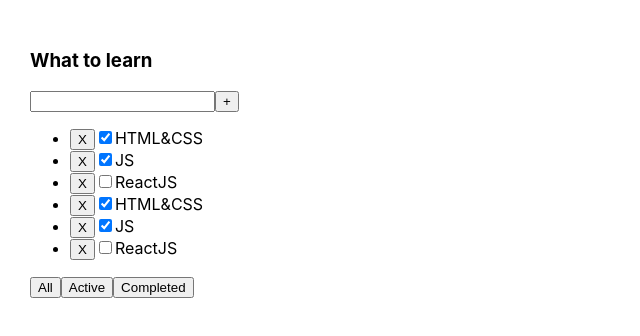
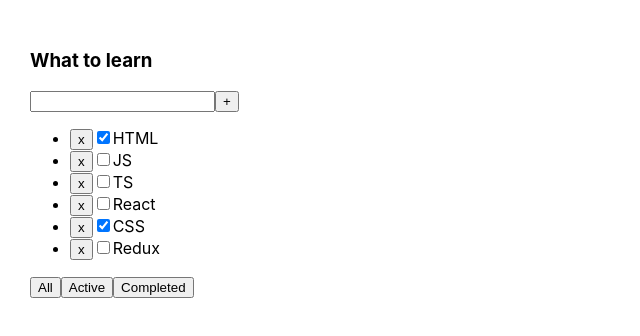
Before and after one commit to MitPalVach/todo, a React (Create React App) app: page / in a window 1280 px wide. Shown: the top 336 px of the page, without its empty margins (0-640 px from the left). Built offline with nearby package versions, Linux system fonts and the light colour scheme.

Commit message:
3 lesson setState event Button Input

```diff
--- a/package.json
+++ b/package.json
@@ -10,10 +10,12 @@
     "@types/node": "^12.0.0",
     "@types/react": "^16.9.0",
     "@types/react-dom": "^16.9.0",
+    "@types/uuid": "^8.3.0",
     "react": "^16.13.1",
     "react-dom": "^16.13.1",
     "react-scripts": "3.4.1",
-    "typescript": "~3.7.2"
+    "typescript": "~3.7.2",
+    "uuid": "^8.3.2"
   },
   "scripts": {
     "start": "react-scripts start",
--- a/src/App.tsx
+++ b/src/App.tsx
@@ -1,50 +1,53 @@
 import React, {useState} from 'react';
 import './App.css';
-import {Todolist} from './Todolist';
+import Todolist, {tasksType} from "./Todolist";
+import {v1} from 'uuid';
 
 
-export type keyType =
-    'All' | 'Active' | 'Completed'
-
+export type keyType = 'All' | 'Active' | 'Completed'
 
 function App() {
 
-    let [tasks1, setTasks1] = useState([
-        {id: 1, title: "HTML&CSS", isDone: true},
-        {id: 2, title: "JS", isDone: true},
-        {id: 3, title: "ReactJS", isDone: false},
-        {id: 4, title: "HTML&CSS", isDone: true},
-        {id: 5, title: "JS", isDone: true},
-        {id: 6, title: "ReactJS", isDone: false}
+    let [tasks, setTasks] = useState<tasksType[]>([
+        {id: v1(), title: 'HTML', isDone: true},
+        {id: v1(), title: 'JS', isDone: false},
+        {id: v1(), title: 'TS', isDone: false},
+        {id: v1(), title: 'React', isDone: false},
+        {id: v1(), title: 'CSS', isDone: true},
+        {id: v1(), title: 'Redux', isDone: false}
     ])
+    let [filter, setFilter] = useState<keyType>('All')
 
-    let [filter, setFilter] = useState<keyType>('All')
-    const removeTasks = (id: number) => {
-        tasks1 = tasks1.filter(t1 => t1.id !== id)
-        setTasks1(tasks1)
-        console.log(tasks1)
+    function removeTask(id: string) {
+        let filteredTasks = tasks.filter(t => t.id !== id)
+        setTasks(filteredTasks);
     }
 
-    const changeFilter = (key: keyType) => {
-        console.log(key)
-        setFilter(key)
+    function changeFilter(key: keyType) {
+        setFilter(key);
     }
 
-    let copyTasks1 = tasks1;
+    function addTask(newTitle:string) {
+        let newTask = {id: v1(), title: newTitle, isDone: false}
+        setTasks([newTask, ...tasks])
+    }
 
+    let copyTasks = tasks;
     if (filter === 'Active') {
-        copyTasks1 = tasks1.filter(t => !t.isDone)
+        copyTasks = copyTasks.filter(t => !t.isDone)
     }
     if (filter === 'Completed') {
-        copyTasks1 = tasks1.filter(t => t.isDone)
+        copyTasks = copyTasks.filter(t => t.isDone)
     }
+
 
     return (
         <div className="App">
             <Todolist
-                title="What to learn"
-                tasks={copyTasks1}
-                removeTasks={removeTasks}
+                title={'What to learn'}
+                tasks={copyTasks}
+                addTask={addTask}
+                removeTask={removeTask}
                 changeFilter={changeFilter}
             />
         </div>
--- /dev/null
+++ b/src/Components/Button.tsx
@@ -0,0 +1,17 @@
+import React from "react";
+
+
+type ButtonType = {
+    callBack: () => void
+    value: string
+}
+const Button = (props: ButtonType) => {
+    const onClickHandler = () => {
+        props.callBack()
+    }
+    return (
+        <button onClick={onClickHandler}>{props.value}</button>
+    )
+}
+
+export default Button;
--- /dev/null
+++ b/src/Components/Input.tsx
@@ -0,0 +1,31 @@
+import React, {ChangeEvent, useState, KeyboardEvent} from "react";
+
+
+type inputType = {
+    callBack: (newTitle:string) => void
+}
+const Input = (props: inputType) => {
+    let [title, setTitle] = useState('')
+
+    const onChangeHandler = (event: ChangeEvent<HTMLInputElement>) => {
+        setTitle(event.currentTarget.value)
+    }
+    const onClickHandler = () => {
+        props.callBack(title)
+        setTitle('')
+    }
+    const onKeyPressHandler = (e:KeyboardEvent<HTMLInputElement>)=> {
+        if (e.key === 'Enter') {
+            onClickHandler()
+        }
+    }
+
+    return (
+        <div>
+            <input onChange={onChangeHandler} value={title} onKeyPress={onKeyPressHandler}/>
+            <button onClick={onClickHandler}>+</button>
+        </div>
+    )
+}
+
+export default Input;
--- a/src/Todolist.tsx
+++ b/src/Todolist.tsx
@@ -1,38 +1,58 @@
-import React from 'react';
+import React from "react";
 import {keyType} from "./App";
+import Button from "./Components/Button";
+import Input from "./Components/Input";
 
-type TaskType = {
-    id: number
+
+export type tasksType = {
+    id: string
     title: string
     isDone: boolean
 }
-
-type PropsType = {
+type inputType = {
     title: string
-    tasks: Array<TaskType>
-    removeTasks: (id: number) => void
+    tasks: tasksType[]
+    removeTask: (id: string) => void
     changeFilter: (key: keyType) => void
+    addTask: (newTitle:string) => void
+}
+const Todolist = (props: inputType) => {
+    const changeFilterHandlerAll = () => {
+        props.changeFilter('All')
+    }
+    const changeFilterHandlerActive = () => {
+        props.changeFilter('Active')
+    }
+    const changeFilterHandlerCompleted = () => {
+        props.changeFilter('Completed')
     }
 
-export function Todolist(props: PropsType) {
-    return <div>
+    return (
+        <div>
             <h3>{props.title}</h3>
             <div>
-            <input/>
-            <button>+</button>
+                <Input callBack={(newTitle:string)=>props.addTask(newTitle)}/>
             </div>
             <ul>
-            {props.tasks.map(t =>
+                {props.tasks.map((t) => {
+                    const removeTaskHandler = () => props.removeTask(t.id)
+
+                    return (
                         <li key={t.id}>
-                    <button onClick={() => props.removeTasks(t.id)}>X</button>
+                            <Button callBack={removeTaskHandler} value={'x'}/>
                             <input type="checkbox" checked={t.isDone}/>
                             <span>{t.title}</span>
-                </li>)}
+                        </li>
+                    )
+                })}
             </ul>
             <div>
-            <button onClick={() => props.changeFilter('All')}>All</button>
-            <button onClick={() => props.changeFilter('Active')}>Active</button>
-            <button onClick={() => props.changeFilter('Completed')}>Completed</button>
+                <Button callBack={changeFilterHandlerAll} value={'All'}/>
+                <Button callBack={changeFilterHandlerActive} value={'Active'}/>
+                <Button callBack={changeFilterHandlerCompleted} value={'Completed'}/>
             </div>
         </div>
+    )
 }
+
+export default Todolist;
```
Also changed, not shown: 1 other file (tests, documents, lock files or other folders). Lines whose indentation alone changed are shown as unchanged.
